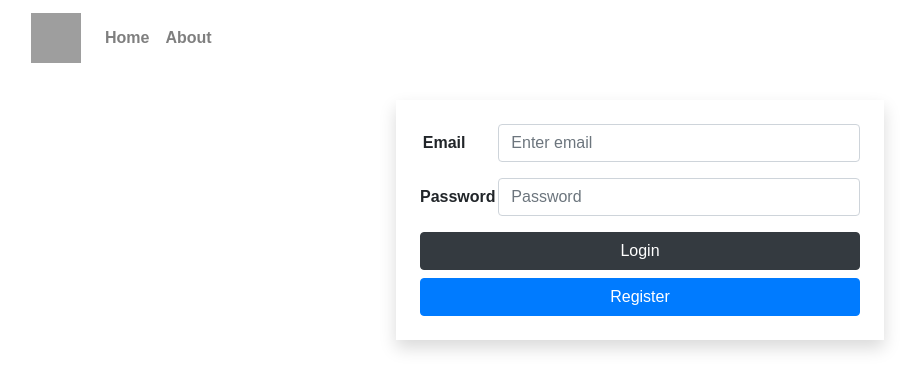
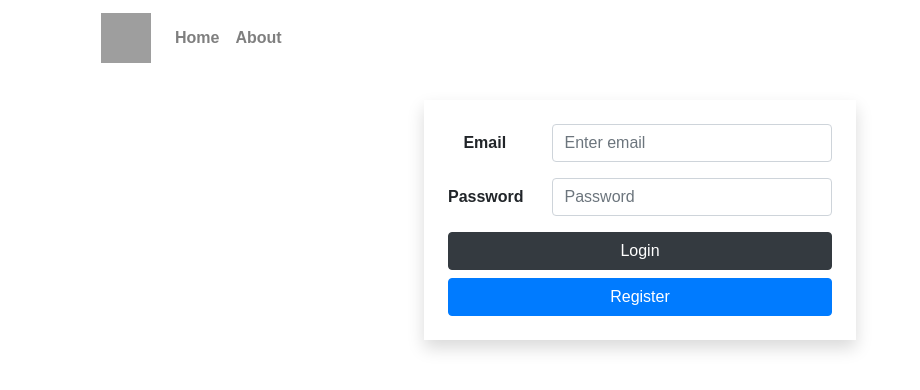
Before and after one commit to SurajFc/django-React-CRUD, a React (Create React App) app in the folder frontend/: page /login in a window 1280 px wide. Shown: the top 390 px of the page, without its empty margins (0-920 px from the left). Built offline with nearby package versions, Linux system fonts and the light colour scheme; grey boxes are pictures that could not be loaded.

Commit message:
(ADded) pagination

```diff
--- a/frontend/src/App.js
+++ b/frontend/src/App.js
@@ -44,7 +44,7 @@ function App() {
 
   return (
     <Router>
-      <div className="App container-fluid">
+      <div className="App container">
         <Navbar isLoggedIn={isLoggedIn} globalLogout={globalLogout} />
         <Switch>
           <PrivateRoute exact path="/" component={Home} />
--- a/frontend/src/components/pages/Home.js
+++ b/frontend/src/components/pages/Home.js
@@ -150,6 +150,7 @@ function Home() {
         onChangeRowsPerPage={(currentRowsPerPage) => {
           setPageRow(currentRowsPerPage);
         }}
+        responsive
       />
     </div>
   );
--- a/frontend/src/components/pages/Login.js
+++ b/frontend/src/components/pages/Login.js
@@ -47,13 +47,13 @@ function Login({ globalLogin }) {
   };
 
   return (
-    <div className="container-fluid ">
+    <div className="container">
       <Form className="shadow m-4 p-4" onSubmit={handleSubmit(handleLogin)}>
         <Form.Group as={Row} controlId="formPlaintextEmail">
-          <Form.Label column sm="2">
+          <Form.Label column sm="3">
             Email
           </Form.Label>
-          <Col sm="10">
+          <Col sm="9">
             <Form.Control
               ref={register({
                 required: "this field is required",
@@ -77,10 +77,10 @@ function Login({ globalLogin }) {
         </Form.Group>
 
         <Form.Group as={Row} controlId="formPlaintextPassword">
-          <Form.Label column sm="2">
+          <Form.Label column sm="3">
             Password
           </Form.Label>
-          <Col sm="10">
+          <Col sm="9">
             <Form.Control
               ref={register({
                 required: "this field is required",
```
